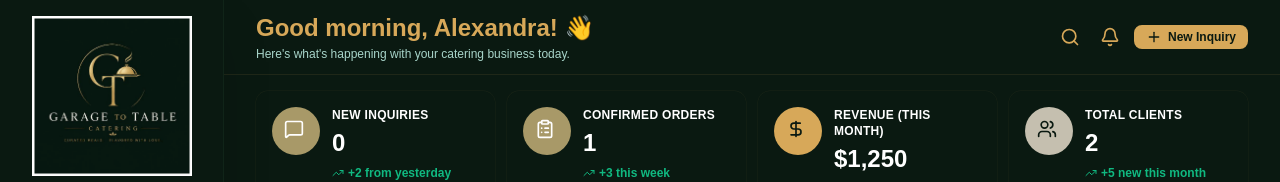
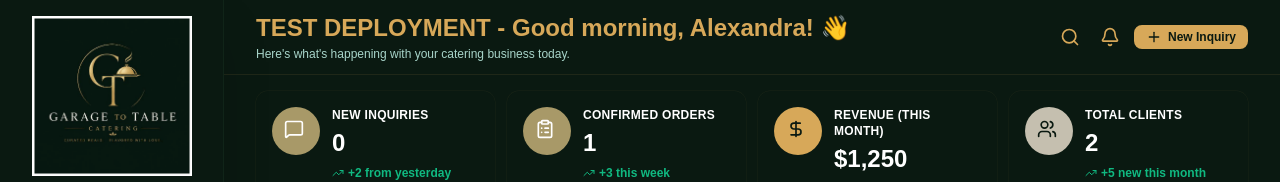
Before and after one commit to uniqename/catering-system, a Next.js app: page /catering in a window 1280 px wide. Shown: the top 182 px of the page. Built offline with nearby package versions, Linux system fonts and the light colour scheme; no server answers.

Commit message:
TEST: Add obvious text change to verify deployment

```diff
--- a/components/dashboard-redesign-final.tsx
+++ b/components/dashboard-redesign-final.tsx
@@ -264,7 +264,7 @@ export default function DashboardRedesignFinal({
       <div style={{ backgroundColor: '#0a1911', borderBottomColor: 'rgba(215, 168, 89, 0.1)' }} className="sticky top-0 z-10 border-b">
         <div className="px-8 py-3 flex items-center justify-between">
           <div>
-            <h1 style={{ color: '#d7a859' }} className="text-2xl font-bold">Good morning, Alexandra! 👋</h1>
+            <h1 style={{ color: '#d7a859' }} className="text-2xl font-bold">TEST DEPLOYMENT - Good morning, Alexandra! 👋</h1>
             <p style={{ color: '#a8d5ca' }} className="text-xs mt-0.5">Here's what's happening with your catering business today.</p>
           </div>
 
```
